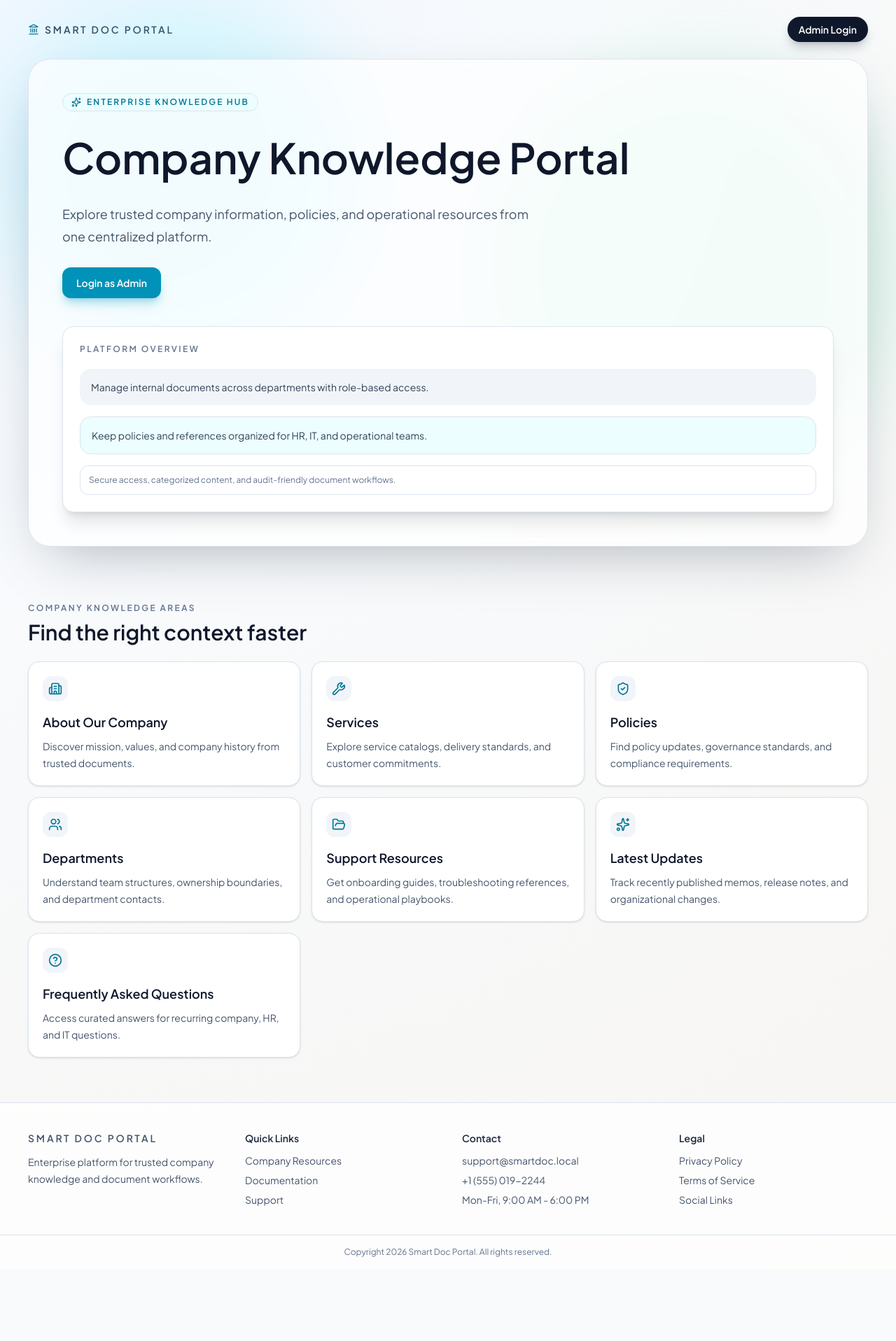
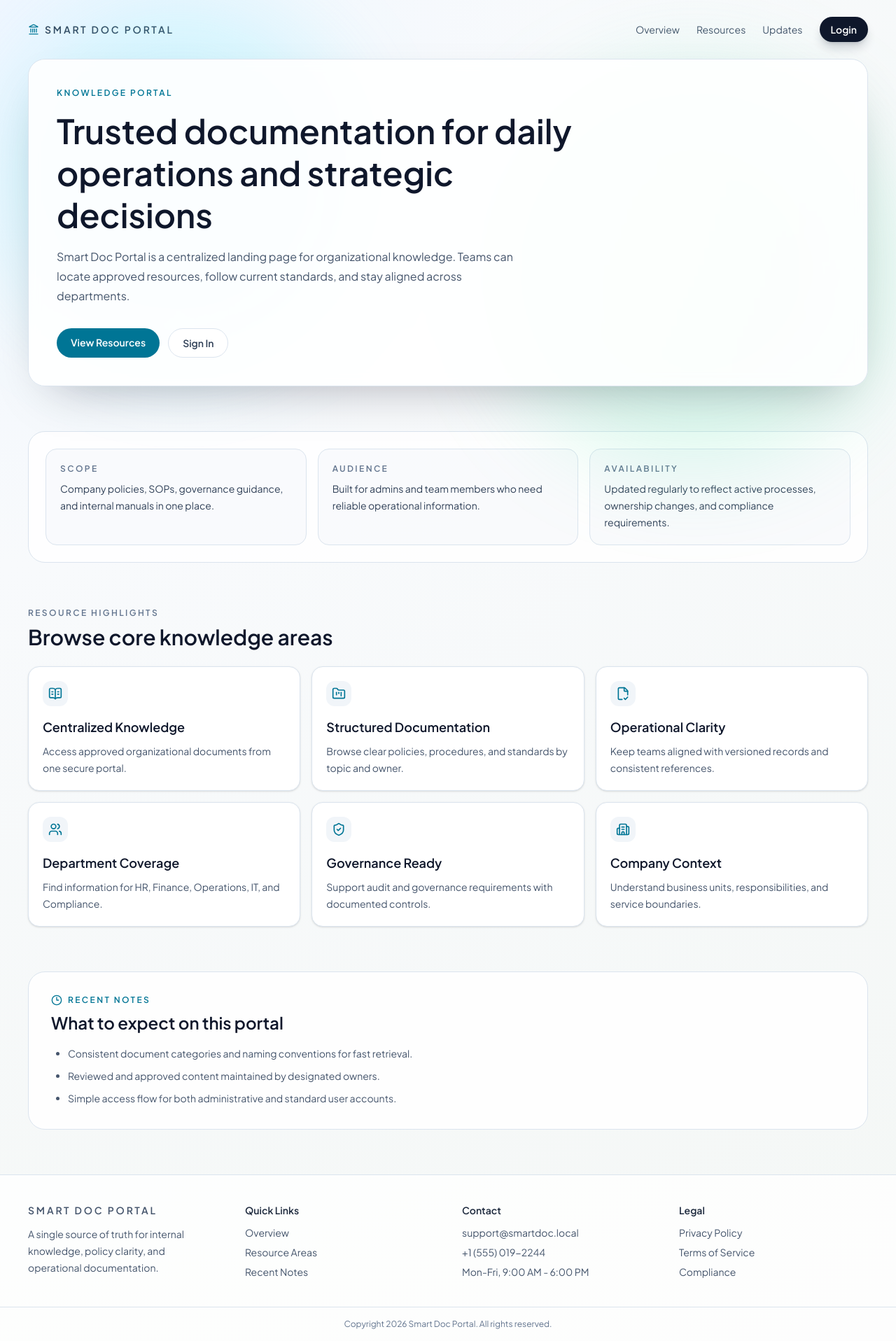
Before and after one commit to Mintesnotg/doc-portal, a Next.js app: page / in a window 1280 px wide. Shown: the whole page at 70% size. Before the commit the page ends 1813 px from the top, so only its background shows below. Built offline with nearby package versions, Linux system fonts and the light colour scheme.

Commit message:
landing-page

```diff
--- a/src/app/(public)/page.tsx
+++ b/src/app/(public)/page.tsx
@@ -2,20 +2,19 @@
 
 import { FormEvent, ReactNode, useState } from "react";
 import {
+  BookOpenText,
   Building2,
-  CircleHelp,
   Clock3,
-  FolderOpen,
+  FileCheck2,
+  FolderKanban,
   Landmark,
   Loader2,
   ShieldCheck,
-  Sparkles,
   Users,
-  Wrench,
 } from "lucide-react";
 import { useRouter } from "next/navigation";
 
-type InfoCard = {
+type Highlight = {
   title: string;
   description: string;
   icon: ReactNode;
@@ -29,41 +28,36 @@ type LoginErrors = {
 
 const emailPattern = /^[^\s@]+@[^\s@]+\.[^\s@]+$/;
 
-const infoCards: InfoCard[] = [
+const highlights: Highlight[] = [
   {
-    title: "About Our Company",
-    description: "Discover mission, values, and company history from trusted documents.",
-    icon: <Building2 className="h-5 w-5" />,
+    title: "Centralized Knowledge",
+    description: "Access approved organizational documents from one secure portal.",
+    icon: <BookOpenText className="h-5 w-5" />,
   },
   {
-    title: "Services",
-    description: "Explore service catalogs, delivery standards, and customer commitments.",
-    icon: <Wrench className="h-5 w-5" />,
+    title: "Structured Documentation",
+    description: "Browse clear policies, procedures, and standards by topic and owner.",
+    icon: <FolderKanban className="h-5 w-5" />,
   },
   {
-    title: "Policies",
-    description: "Find policy updates, governance standards, and compliance requirements.",
+    title: "Operational Clarity",
+    description: "Keep teams aligned with versioned records and consistent references.",
+    icon: <FileCheck2 className="h-5 w-5" />,
+  },
+  {
+    title: "Department Coverage",
+    description: "Find information for HR, Finance, Operations, IT, and Compliance.",
+    icon: <Users className="h-5 w-5" />,
+  },
+  {
+    title: "Governance Ready",
+    description: "Support audit and governance requirements with documented controls.",
     icon: <ShieldCheck className="h-5 w-5" />,
   },
   {
-    title: "Departments",
-    description: "Understand team structures, ownership boundaries, and department contacts.",
-    icon: <Users className="h-5 w-5" />,
-  },
-  {
-    title: "Support Resources",
-    description: "Get onboarding guides, troubleshooting references, and operational playbooks.",
-    icon: <FolderOpen className="h-5 w-5" />,
-  },
-  {
-    title: "Latest Updates",
-    description: "Track recently published memos, release notes, and organizational changes.",
-    icon: <Sparkles className="h-5 w-5" />,
-  },
-  {
-    title: "Frequently Asked Questions",
-    description: "Access curated answers for recurring company, HR, and IT questions.",
-    icon: <CircleHelp className="h-5 w-5" />,
+    title: "Company Context",
+    description: "Understand business units, responsibilities, and service boundaries.",
+    icon: <Building2 className="h-5 w-5" />,
   },
 ];
 
@@ -125,7 +119,7 @@ export default function PublicLandingPage() {
   };
 
   return (
-    <div className="relative overflow-x-hidden bg-[radial-gradient(circle_at_top_left,#f0f7ff_0,#f8fafc_40%,#f7f5f2_100%)] text-slate-900">
+    <div className="relative overflow-x-hidden bg-[radial-gradient(circle_at_top_left,#eff6ff_0,#f8fafc_35%,#f4f7f5_100%)] text-slate-900">
       <div className="pointer-events-none absolute left-0 top-0 -z-0 h-[32rem] w-[32rem] rounded-full bg-cyan-300/20 blur-3xl" />
       <div className="pointer-events-none absolute right-0 top-24 -z-0 h-[36rem] w-[36rem] rounded-full bg-emerald-300/20 blur-3xl" />
 
@@ -135,71 +129,102 @@ export default function PublicLandingPage() {
           SMART DOC PORTAL
         </div>
 
+        <div className="hidden items-center gap-6 text-sm text-slate-600 md:flex">
+          <a href="#overview" className="hover:text-slate-900">
+            Overview
+          </a>
+          <a href="#resources" className="hover:text-slate-900">
+            Resources
+          </a>
+          <a href="#updates" className="hover:text-slate-900">
+            Updates
+          </a>
           <button
             onClick={() => setShowLogin(true)}
             className="rounded-full bg-slate-900 px-4 py-2 text-sm font-semibold text-white shadow-lg shadow-slate-900/20 transition hover:bg-slate-800"
           >
-          Admin Login
+            Login
           </button>
+        </div>
       </header>
 
-      <main className="mx-auto flex w-full max-w-7xl flex-col gap-20 px-6 pb-16 lg:px-10">
-        <section className="relative z-10 grid gap-10 rounded-[2rem] border border-white/80 bg-white/70 p-8 shadow-[0_30px_80px_-32px_rgba(15,23,42,0.35)] backdrop-blur lg:grid-cols-[1.08fr,0.92fr] lg:p-12">
-          <div className="space-y-7">
-            <p className="inline-flex items-center gap-2 rounded-full border border-cyan-200 bg-cyan-50 px-3 py-1 text-xs font-semibold uppercase tracking-[0.18em] text-cyan-700">
-              <Sparkles className="h-3.5 w-3.5" />
-              Enterprise Knowledge Hub
+      <main className="mx-auto flex w-full max-w-7xl flex-col gap-16 px-6 pb-16 lg:px-10">
+        <section className="rounded-3xl border border-slate-200/70 bg-white/90 p-8 shadow-[0_28px_70px_-35px_rgba(2,8,23,0.35)] backdrop-blur md:p-10">
+          <p className="text-xs font-semibold uppercase tracking-[0.2em] text-cyan-700">Knowledge Portal</p>
+          <h1 className="mt-4 max-w-3xl text-3xl font-semibold leading-tight text-slate-900 md:text-5xl">
+            Trusted documentation for daily operations and strategic decisions
+          </h1>
+          <p className="mt-4 max-w-2xl text-base leading-7 text-slate-600">
+            Smart Doc Portal is a centralized landing page for organizational knowledge. Teams can locate approved
+            resources, follow current standards, and stay aligned across departments.
           </p>
-            <h1 className="text-4xl font-semibold leading-tight text-slate-900 md:text-6xl">
-              Company Knowledge Portal
-            </h1>
-            <p className="max-w-2xl text-base leading-8 text-slate-600 md:text-lg">
-              Explore trusted company information, policies, and operational resources from one centralized platform.
-            </p>
+          <div className="mt-8 flex flex-wrap gap-3">
+            <a
+              href="#resources"
+              className="rounded-full bg-cyan-700 px-5 py-2.5 text-sm font-semibold text-white transition hover:bg-cyan-800"
+            >
+              View Resources
+            </a>
             <button
               onClick={() => setShowLogin(true)}
-              className="inline-flex items-center gap-2 rounded-xl bg-cyan-600 px-5 py-3 text-sm font-semibold text-white shadow-lg shadow-cyan-600/30 transition hover:bg-cyan-700"
+              className="rounded-full border border-slate-300 bg-white px-5 py-2.5 text-sm font-semibold text-slate-700 transition hover:bg-slate-50"
             >
-              Login as Admin
+              Sign In
             </button>
-          </div>
-
-          <div className="relative overflow-hidden rounded-2xl border border-slate-200 bg-white p-6 shadow-xl">
-            <p className="text-xs font-semibold uppercase tracking-[0.2em] text-slate-500">Platform Overview</p>
-            <div className="mt-5 space-y-4 text-sm text-slate-700">
-              <div className="rounded-2xl bg-slate-100 p-4">
-                Manage internal documents across departments with role-based access.
-              </div>
-              <div className="rounded-2xl border border-cyan-100 bg-cyan-50 p-4">
-                Keep policies and references organized for HR, IT, and operational teams.
-              </div>
-              <div className="rounded-xl border border-slate-200 bg-white p-3 text-xs text-slate-500">
-                Secure access, categorized content, and audit-friendly document workflows.
-              </div>
-            </div>
           </div>
         </section>
 
-        <section className="space-y-6">
+        <section id="overview" className="grid gap-4 rounded-3xl border border-slate-200 bg-white/85 p-6 md:grid-cols-3">
+          <div className="rounded-2xl border border-slate-100 bg-slate-50/70 p-5">
+            <p className="text-xs font-semibold uppercase tracking-[0.2em] text-slate-500">Scope</p>
+            <p className="mt-2 text-sm leading-6 text-slate-700">
+              Company policies, SOPs, governance guidance, and internal manuals in one place.
+            </p>
+          </div>
+          <div className="rounded-2xl border border-slate-100 bg-slate-50/70 p-5">
+            <p className="text-xs font-semibold uppercase tracking-[0.2em] text-slate-500">Audience</p>
+            <p className="mt-2 text-sm leading-6 text-slate-700">
+              Built for admins and team members who need reliable operational information.
+            </p>
+          </div>
+          <div className="rounded-2xl border border-slate-100 bg-slate-50/70 p-5">
+            <p className="text-xs font-semibold uppercase tracking-[0.2em] text-slate-500">Availability</p>
+            <p className="mt-2 text-sm leading-6 text-slate-700">
+              Updated regularly to reflect active processes, ownership changes, and compliance requirements.
+            </p>
+          </div>
+        </section>
+
+        <section id="resources" className="space-y-6">
           <div>
-            <p className="text-xs font-semibold uppercase tracking-[0.2em] text-slate-500">Company Knowledge Areas</p>
-            <h2 className="mt-2 text-2xl font-semibold text-slate-900 md:text-3xl">Find the right context faster</h2>
+            <p className="text-xs font-semibold uppercase tracking-[0.2em] text-slate-500">Resource Highlights</p>
+            <h2 className="mt-2 text-2xl font-semibold text-slate-900 md:text-3xl">Browse core knowledge areas</h2>
           </div>
-
           <div className="grid gap-4 sm:grid-cols-2 lg:grid-cols-3">
-            {infoCards.map((card) => (
-              <div
+            {highlights.map((card) => (
+              <article
                 key={card.title}
-                className="group relative overflow-hidden rounded-2xl border border-slate-200 bg-white p-5 text-left shadow-sm transition duration-300 hover:-translate-y-1 hover:border-cyan-300 hover:shadow-xl"
+                className="rounded-2xl border border-slate-200 bg-white p-5 shadow-sm transition hover:-translate-y-1 hover:border-cyan-300 hover:shadow-xl"
               >
-                <div className="inline-flex rounded-xl bg-slate-100 p-2 text-cyan-700 transition group-hover:bg-cyan-100">
-                  {card.icon}
-                </div>
+                <div className="inline-flex rounded-xl bg-slate-100 p-2 text-cyan-700">{card.icon}</div>
                 <h3 className="mt-4 text-lg font-semibold text-slate-900">{card.title}</h3>
                 <p className="mt-2 text-sm leading-6 text-slate-600">{card.description}</p>
-              </div>
+              </article>
             ))}
           </div>
+        </section>
+
+        <section id="updates" className="rounded-3xl border border-slate-200 bg-white/90 p-6 md:p-8">
+          <div className="flex items-center gap-2 text-cyan-700">
+            <Clock3 className="h-4 w-4" />
+            <p className="text-xs font-semibold uppercase tracking-[0.2em]">Recent Notes</p>
+          </div>
+          <h2 className="mt-2 text-2xl font-semibold text-slate-900">What to expect on this portal</h2>
+          <ul className="mt-4 list-disc space-y-2 pl-6 text-sm leading-6 text-slate-600">
+            <li>Consistent document categories and naming conventions for fast retrieval.</li>
+            <li>Reviewed and approved content maintained by designated owners.</li>
+            <li>Simple access flow for both administrative and standard user accounts.</li>
+          </ul>
         </section>
       </main>
 
@@ -208,16 +233,28 @@ export default function PublicLandingPage() {
           <div>
             <p className="text-sm font-semibold uppercase tracking-[0.2em] text-slate-600">Smart Doc Portal</p>
             <p className="mt-3 text-sm leading-6 text-slate-600">
-              Enterprise platform for trusted company knowledge and document workflows.
+              A single source of truth for internal knowledge, policy clarity, and operational documentation.
             </p>
           </div>
 
           <div>
             <p className="text-sm font-semibold text-slate-800">Quick Links</p>
             <ul className="mt-3 space-y-2 text-sm text-slate-600">
-              <li><a href="#" className="hover:text-slate-900">Company Resources</a></li>
-              <li><a href="#" className="hover:text-slate-900">Documentation</a></li>
-              <li><a href="#" className="hover:text-slate-900">Support</a></li>
+              <li>
+                <a href="#overview" className="hover:text-slate-900">
+                  Overview
+                </a>
+              </li>
+              <li>
+                <a href="#resources" className="hover:text-slate-900">
+                  Resource Areas
+                </a>
+              </li>
+              <li>
+                <a href="#updates" className="hover:text-slate-900">
+                  Recent Notes
+                </a>
+              </li>
             </ul>
           </div>
 
@@ -233,9 +270,21 @@ export default function PublicLandingPage() {
           <div>
             <p className="text-sm font-semibold text-slate-800">Legal</p>
             <ul className="mt-3 space-y-2 text-sm text-slate-600">
-              <li><a href="#" className="hover:text-slate-900">Privacy Policy</a></li>
-              <li><a href="#" className="hover:text-slate-900">Terms of Service</a></li>
-              <li><a href="#" className="hover:text-slate-900">Social Links</a></li>
+              <li>
+                <a href="#" className="hover:text-slate-900">
+                  Privacy Policy
+                </a>
+              </li>
+              <li>
+                <a href="#" className="hover:text-slate-900">
+                  Terms of Service
+                </a>
+              </li>
+              <li>
+                <a href="#" className="hover:text-slate-900">
+                  Compliance
+                </a>
+              </li>
             </ul>
           </div>
         </div>
@@ -250,8 +299,8 @@ export default function PublicLandingPage() {
           <div className="w-full max-w-md rounded-2xl border border-slate-200 bg-white p-6 shadow-2xl">
             <div className="flex items-start justify-between gap-4">
               <div>
-                <p className="text-xs font-semibold uppercase tracking-[0.2em] text-slate-500">Admin Login</p>
-                <h3 className="mt-1 text-xl font-semibold text-slate-900">Sign in to continue</h3>
+                <p className="text-xs font-semibold uppercase tracking-[0.2em] text-slate-500">Portal Access</p>
+                <h3 className="mt-1 text-xl font-semibold text-slate-900">Sign in to access documents</h3>
               </div>
               <button
                 type="button"
@@ -270,9 +319,11 @@ export default function PublicLandingPage() {
               ) : null}
 
               <div className="space-y-1.5">
-                <label htmlFor="admin-email" className="text-sm font-medium text-slate-700">Email</label>
+                <label htmlFor="login-email" className="text-sm font-medium text-slate-700">
+                  Email
+                </label>
                 <input
-                  id="admin-email"
+                  id="login-email"
                   type="email"
                   value={email}
                   onChange={(event) => setEmail(event.target.value)}
@@ -285,9 +336,11 @@ export default function PublicLandingPage() {
               </div>
 
               <div className="space-y-1.5">
-                <label htmlFor="admin-password" className="text-sm font-medium text-slate-700">Password</label>
+                <label htmlFor="login-password" className="text-sm font-medium text-slate-700">
+                  Password
+                </label>
                 <input
-                  id="admin-password"
+                  id="login-password"
                   type="password"
                   value={password}
                   onChange={(event) => setPassword(event.target.value)}
```
Lines whose indentation alone changed are shown as unchanged.
